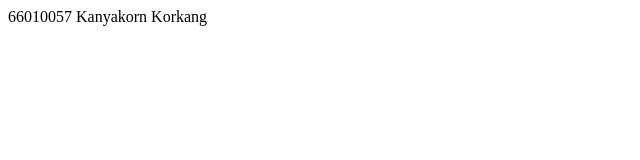
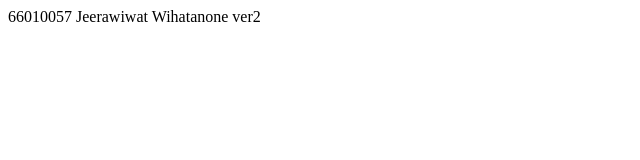
Before and after one commit to caesarrrr04/mygit, a plain HTML site: page index.html in a window 1280 px wide. Shown: the full height of the page, 0-640 px from the left. Drawn offline with Linux system fonts and the light colour scheme.

Commit message:
Update index.html

```diff
--- a/index.html
+++ b/index.html
@@ -6,6 +6,6 @@
     <title>Document</title>
 </head>
 <body>
-    66010057 Kanyakorn Korkang
+    66010057 Jeerawiwat Wihatanone ver2
 </body>
 </html>
```
